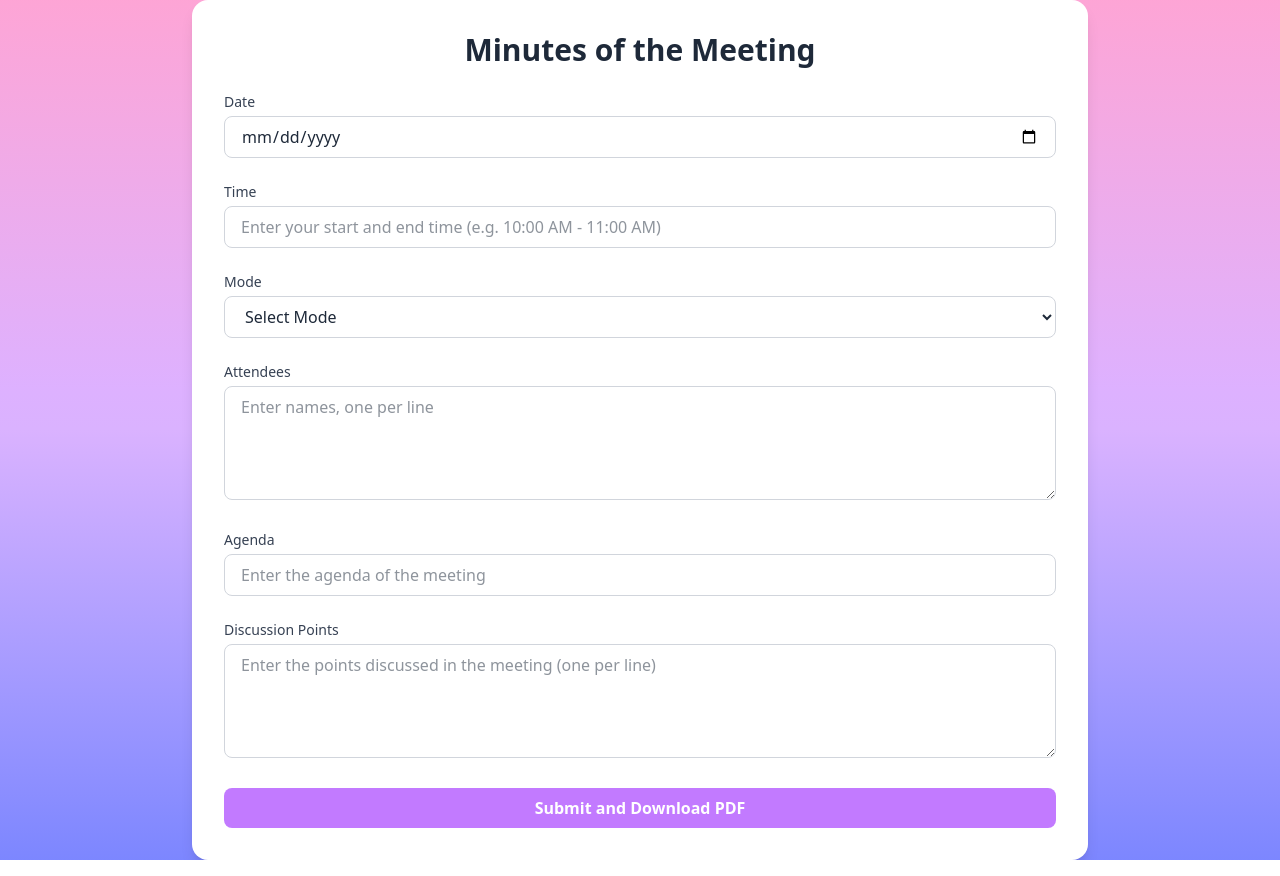
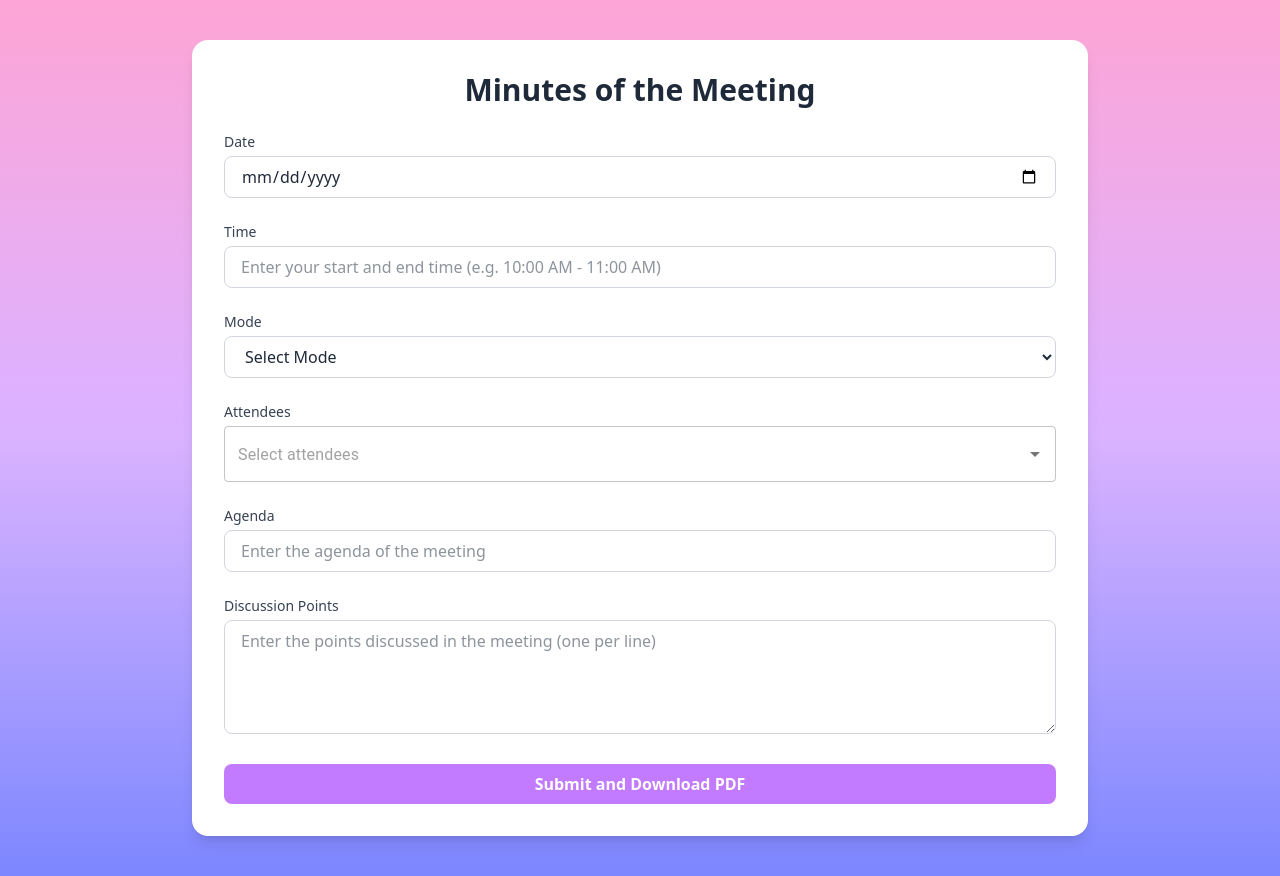
Before and after one commit to SQAC-Tech/MOM-Generator, a React (Vite) app in the folder Frontend/: page /mom in a window 1280 px wide. Built offline with nearby package versions, Linux system fonts and the light colour scheme.

Commit message:
feat: attendees updated (search feature)

```diff
--- a/Frontend/package.json
+++ b/Frontend/package.json
@@ -10,6 +10,9 @@
     "preview": "vite preview"
   },
   "dependencies": {
+    "@emotion/react": "^11.14.0",
+    "@emotion/styled": "^11.14.0",
+    "@mui/material": "^7.1.1",
     "@tailwindcss/vite": "^4.1.10",
     "axios": "^1.10.0",
     "react": "^19.1.0",
--- /dev/null
+++ b/Frontend/people.json
@@ -0,0 +1,35 @@
+[
+  { "id": 1, "name": "ADITYA CHAUDHARY" },
+  { "id": 2, "name": "Aditya Thakur" },
+  { "id": 3, "name": "Adnan Nagdiwala" },
+  { "id": 4, "name": "Agrim Sharma" },
+  { "id": 5, "name": "Akshaj Bansal" },
+  { "id": 6, "name": "Akshay Kumar" },
+  { "id": 7, "name": "Anoushka Mandal" },
+  { "id": 8, "name": "Christin Kurian Joseph" },
+  { "id": 9, "name": "Daksh Singh" },
+  { "id": 10, "name": "Himanshu Dixit" },
+  { "id": 11, "name": "Husna Juman" },
+  { "id": 12, "name": "Jay Jariwala" },
+  { "id": 13, "name": "Javin Trivedi" },
+  { "id": 14, "name": "Keshat Saini" },
+  { "id": 15, "name": "Mahik Jain" },
+  { "id": 16, "name": "MANYA SHARMA" },
+  { "id": 17, "name": "Paavan Parmar" },
+  { "id": 18, "name": "Pawan Varma" },
+  { "id": 19, "name": "pranay jain" },
+  { "id": 20, "name": "Priyanshu Vasudev" },
+  { "id": 21, "name": "PYNENI SATHVIK" },
+  { "id": 22, "name": "Reshe" },
+  { "id": 23, "name": "Reshma K" },
+  { "id": 24, "name": "Roopa K" },
+  { "id": 25, "name": "Saksham Bajpai" },
+  { "id": 26, "name": "Shaurya Ojha" },
+  { "id": 27, "name": "SHRIANSH KUMAR NAHATA" },
+  { "id": 28, "name": "SIMRAN NAYAK" },
+  { "id": 29, "name": "Spandan Sahai" },
+  { "id": 30, "name": "Tusharika Suman" },
+  { "id": 31, "name": "Ujaan Sen" },
+  { "id": 32, "name": "Vaibhav Dev" },
+  { "id": 33, "name": "Vansh Jain" }
+]
--- a/Frontend/src/components/MOMForm.jsx
+++ b/Frontend/src/components/MOMForm.jsx
@@ -1,5 +1,7 @@
 import React, { use } from "react";
 import { useState } from "react";
+import { Autocomplete, TextField } from "@mui/material";
+import peopleData from "../../people.json"
 
 function MOMForm() {
   const [date, setDate] = useState('');
@@ -7,19 +9,18 @@ function MOMForm() {
   const [mode, setMode] = useState('');
   const [agenda, setAgenda] = useState('');
   const [discussion, setDiscussion] = useState('');
-     const [attendees, setAttendees] = useState('');
+  const [attendees, setAttendees] = useState([]);
   const discussionPoints = discussion.split('\n');
 
-
   return (
-    <div className="min-h-screen bg-gradient-to-b from-pink-300 via-purple-300 to-indigo-400 flex items-center justify-center">
+    <div className="min-h-screen bg-gradient-to-b from-pink-300 via-purple-300 to-indigo-400 flex items-center justify-center py-10">
       <div className="bg-white p-8 rounded-2xl shadow-lg w-full max-w-4xl">
         <h1 className="text-3xl font-bold mb-6 text-center text-gray-800">Minutes of the Meeting</h1>
 
         <div className="mb-6">
           <label htmlFor="date" className="block mb-1 text-sm font-medium text-gray-700">Date</label>
           <input
-              type="date"              id="date"
+            type="date" id="date"
             className="w-full px-4 py-2 border border-gray-300 rounded-lg"
             onChange={(e) => setDate(e.target.value)}
             value={date}
@@ -56,24 +57,29 @@ function MOMForm() {
           <label htmlFor="attendees" className="block mb-1 text-sm font-medium text-gray-700">
             Attendees
           </label>
-  <textarea
+          <Autocomplete
+            multiple
             id="attendees"
-    className="w-full px-4 py-2 border border-gray-300 rounded-lg"
-    placeholder="Enter names, one per line"
-    rows="4"
-    onChange={(e) => setAttendees(e.target.value)}
+            options={peopleData}
+            getOptionLabel={(option) => option.name}
             value={attendees}
+            onChange={(event, newValue) => setAttendees(newValue)}
+            renderInput={(params) => (
+              <TextField
+                {...params}
+                placeholder="Select attendees"
+                className="bg-white"
+              />
+            )}
           />
         </div>
 
-            {attendees && (
+        {attendees.length > 0 && (
           <div className="mt-4">
             <h3 className="text-md font-semibold text-gray-800 mb-2">Attendees:</h3>
             <ol className="list-decimal pl-6 text-gray-700">
               {attendees
-        .split("\n")
-        .map(name => name.trim())
-        .filter(name => name !== "")
+                .map((person) => person.name.trim())
                 .sort((a, b) => a.localeCompare(b))
                 .map((name, index) => (
                   <li key={index} className="break-words">{name}</li>
@@ -81,8 +87,6 @@ function MOMForm() {
             </ol>
           </div>
         )}
-
-
 
         <div className="mb-6">
           <label htmlFor="Agenda" className="block mb-1 text-sm font-medium text-gray-700">Agenda</label>
```
Also changed, not shown: 1 other file (tests, documents, lock files or other folders). Lines whose indentation alone changed are shown as unchanged.
